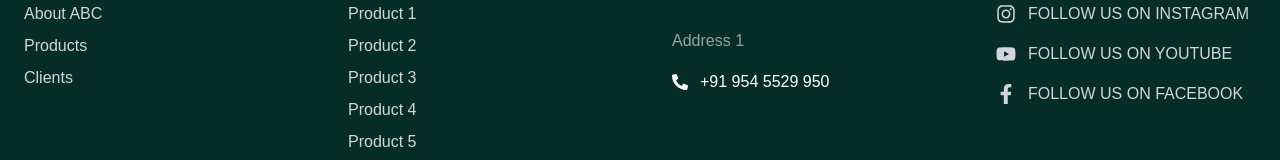
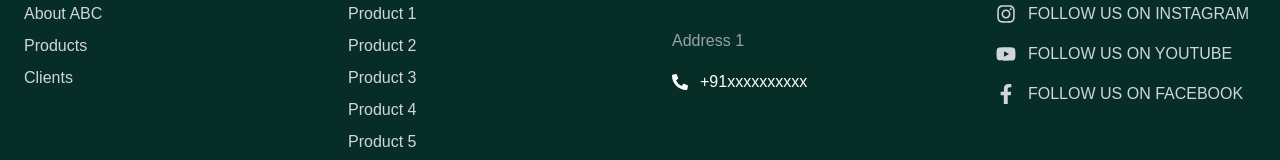
Before and after one commit to qxn4466/test-website-frontend, a Next.js app: page / in a window 1280 px wide. Shown: the part 1682-1842 px from the top of the page. Built offline with nearby package versions, Linux system fonts and the light colour scheme.

Commit message:
For testing updating the mob number

```diff
--- a/src/app/components/Footer.jsx
+++ b/src/app/components/Footer.jsx
@@ -83,8 +83,8 @@ export default function Footer() {
 
           <div className="flex items-center gap-3 mt-4">
             <FaPhoneAlt />
-            {/* <a href="tel:+919545529950" className="text-gray-300 hover:text-green-300 transition"> */}
-              +91 954 5529 950
+            {/* <a href="tel:+91xxxxxxxxxx" className="text-gray-300 hover:text-green-300 transition"> */}
+              +91xxxxxxxxxx
             {/* </a> */}
           </div>
         </div>
```
